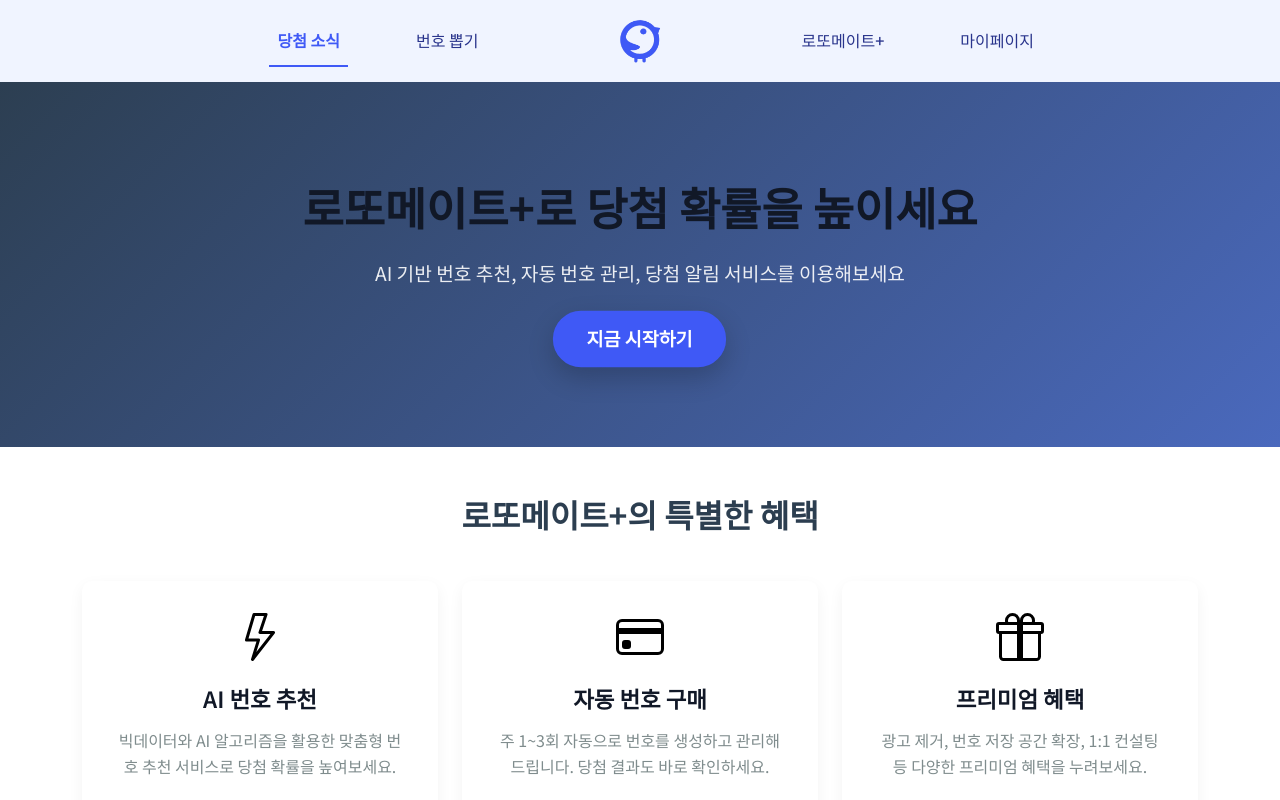
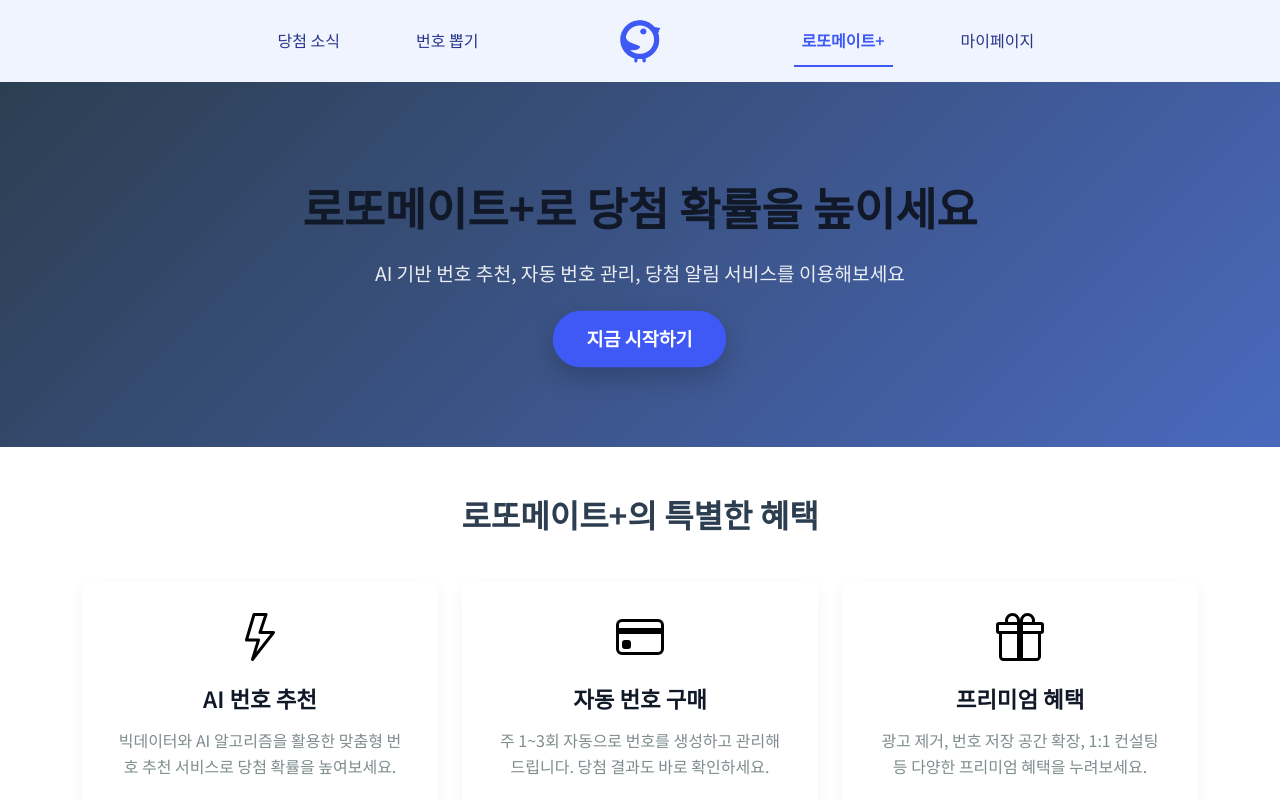
Before and after one commit to DaHnDell/lotto_mate_frontend, a React (Create React App) app: page /premium in a window 1280 px wide. Shown: the top 800 px of the page. Built offline with nearby package versions, Linux system fonts and the light colour scheme.

Commit message:
헤더 메뉴 활성화 이슈 해결

```diff
--- a/src/components/common/Header.jsx
+++ b/src/components/common/Header.jsx
@@ -8,9 +8,15 @@ import logo from '../../resources/img/logo3.png';
 const Header = () => {
   const [isScrolled, setIsScrolled] = useState(false);
   const [activeSection, setActiveSection] = useState('hero-slider-section');
+  const [activePage, setActivePage] = useState('/');
   const location = useLocation();
   const navigate = useNavigate();
   const isHomePage = location.pathname === '/';
+
+  // 현재 페이지 경로 감지 및 활성 페이지 설정
+  useEffect(() => {
+    setActivePage(location.pathname);
+  }, [location.pathname]);
 
   // 스크롤 감지 및 현재 활성 섹션 업데이트
   useEffect(() => {
@@ -89,6 +95,20 @@ const Header = () => {
     }
   }, [isHomePage, location.state, navigate]);
 
+  // 현재 메뉴 항목이 활성화 상태인지 확인하는 함수
+  const isActive = (sectionId) => {
+    // 홈페이지일 경우 섹션 ID로 활성 상태 확인
+    if (isHomePage) {
+      return activeSection === sectionId;
+    }
+    return false;
+  };
+
+  // 특정 페이지가 활성화 상태인지 확인하는 함수
+  const isPageActive = (path) => {
+    return activePage.startsWith(path);
+  };
+
   return (
     <Navbar
       expand="lg"
@@ -101,14 +121,14 @@ const Header = () => {
         <Nav className="left-menu me-auto">
           <Nav.Link
              href="#hero-slider-section"
-             className={activeSection === 'hero-slider-section' ? 'active' : ''}
+             className={isActive('hero-slider-section') ? 'active' : ''}
              onClick={(e) => handleNavLinkClick(e, 'hero-slider-section')}
           >
             당첨 소식
           </Nav.Link>
           <Nav.Link
             href="#number-generator-section"
-            className={activeSection === 'number-generator-section' ? 'active' : ''}
+            className={isActive('number-generator-section') ? 'active' : ''}
             onClick={(e) => handleNavLinkClick(e, 'number-generator-section')}
           >
             번호 뽑기
@@ -136,12 +156,14 @@ const Header = () => {
           <Nav.Link
             as={Link}
             to="/premium"
+            className={isPageActive('/premium') ? 'active' : ''}
           >
             로또메이트+
           </Nav.Link>
           <Nav.Link
             as={Link}
             to="/mypage"
+            className={isPageActive('/mypage') ? 'active' : ''}
           >
             마이페이지
           </Nav.Link>
```
